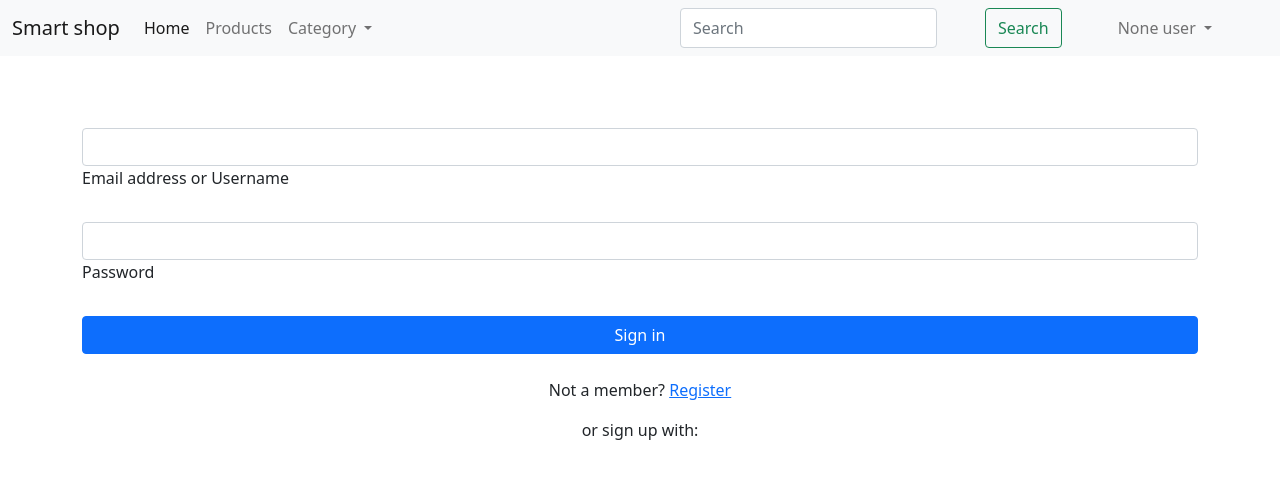
After one commit to quvvatullayev/SmartShop, a Django app: page /user/login/ in a window 1280 px wide. The commit adds this page. Shown: the top 481 px of the page. Run offline with Django 4.2, Linux system fonts and the light colour scheme.

Commit message:
user log is add novbar

```diff
--- a/templates/base.html
+++ b/templates/base.html
@@ -36,6 +36,36 @@
             <form class="d-flex">
               <input class="form-control me-5" type="search" placeholder="Search" aria-label="Search">
               <button class="btn btn-outline-success me-5" type="submit">Search</button>
+              {% if request.user.is_authenticated %}
+              <div class="collapse navbar-collapse me-5" id="navbarSupportedContent">
+                <ul class="navbar-nav me-auto mb-2 mb-lg-0">
+                  <li class="d-flex nav-item dropdown">
+                    <a class="nav-link dropdown-toggle" href="#" id="navbarDropdown" role="button" data-bs-toggle="dropdown" aria-expanded="false">
+                      {{ request.user.username }}
+                    </a>
+                    <ul class="dropdown-menu" aria-labelledby="navbarDropdown">
+                      <li><a class="dropdown-item" href="#">Logout</a></li>
+                      <li><a class="dropdown-item" href="#">My accout</a></li>
+                    </ul>
+                  </li>
+                </ul>
+              </div>
+            {% else %}
+            <div class="collapse navbar-collapse me-5" id="navbarSupportedContent">
+              <ul class="navbar-nav me-auto mb-2 mb-lg-0">
+                <li class="d-flex nav-item dropdown">
+                  <a class="nav-link dropdown-toggle" href="#" id="navbarDropdown" role="button" data-bs-toggle="dropdown" aria-expanded="false">
+                    None user
+                  </a>
+                  <ul class="dropdown-menu" aria-labelledby="navbarDropdown">
+                    <li><a class="dropdown-item" href="#">Login</a></li>
+                    <li><a class="dropdown-item" href="#">Logout</a></li>
+                    <li><a class="dropdown-item" href="#">Register</a></li>
+                  </ul>
+                </li>
+              </ul>
+            </div>
+            {% endif %}
             </form>
           </div>
         </div>
--- /dev/null
+++ b/templates/user/login.html
@@ -0,0 +1,46 @@
+ {% extends 'base.html' %}
+
+ {% block title %} login {% endblock %}
+
+ {% block content %}
+ <br><br><br>
+  <div class="container">
+    <form method="get" action = "http://127.0.0.1:8000/auth/login/">
+        <!-- Email input -->
+        <div class="form-outline mb-4">
+          <input type="text" id="form2Example1" class="form-control" />
+          <label class="form-label" for="form2Example1">Email address or Username</label>
+        </div>
+
+        <!-- Password input -->
+        <div class="form-outline mb-4">
+          <input type="password" id="form2Example2" class="form-control" />
+          <label class="form-label" for="form2Example2">Password</label>
+        </div>
+
+        <!-- Submit button -->
+        <button type="submit" class="btn btn-primary btn-block mb-4 col-12">Sign in</button>
+
+        <!-- Register buttons -->
+        <div class="text-center">
+          <p>Not a member? <a href="#!">Register</a></p>
+          <p>or sign up with:</p>
+          <button type="button" class="btn btn-link btn-floating mx-1">
+            <i class="fab fa-facebook-f"></i>
+          </button>
+
+          <button type="button" class="btn btn-link btn-floating mx-1">
+            <i class="fab fa-google"></i>
+          </button>
+
+          <button type="button" class="btn btn-link btn-floating mx-1">
+            <i class="fab fa-twitter"></i>
+          </button>
+
+          <button type="button" class="btn btn-link btn-floating mx-1">
+            <i class="fab fa-github"></i>
+          </button>
+        </div>
+      </form>
+  </div>
+ {% endblock %}
--- a/user/urls.py
+++ b/user/urls.py
@@ -1,4 +1,6 @@
 from django.urls import path
+from .views.login import LoginView
 
 urlpatterns = [
+    path('login/', LoginView.as_view())
 ]
--- a/user/views.py
+++ /dev/null
@@ -1,3 +0,0 @@
-from django.shortcuts import render
-
-# Create your views here.
--- /dev/null
+++ b/user/views/login.py
@@ -0,0 +1,8 @@
+from rest_framework.views import APIView
+from rest_framework.request import Request
+from rest_framework.response import Response
+from django.shortcuts import render
+
+class LoginView(APIView):
+    def get(self, request:Request):
+        return render(request=request, template_name='user/login.html', context={})
```
